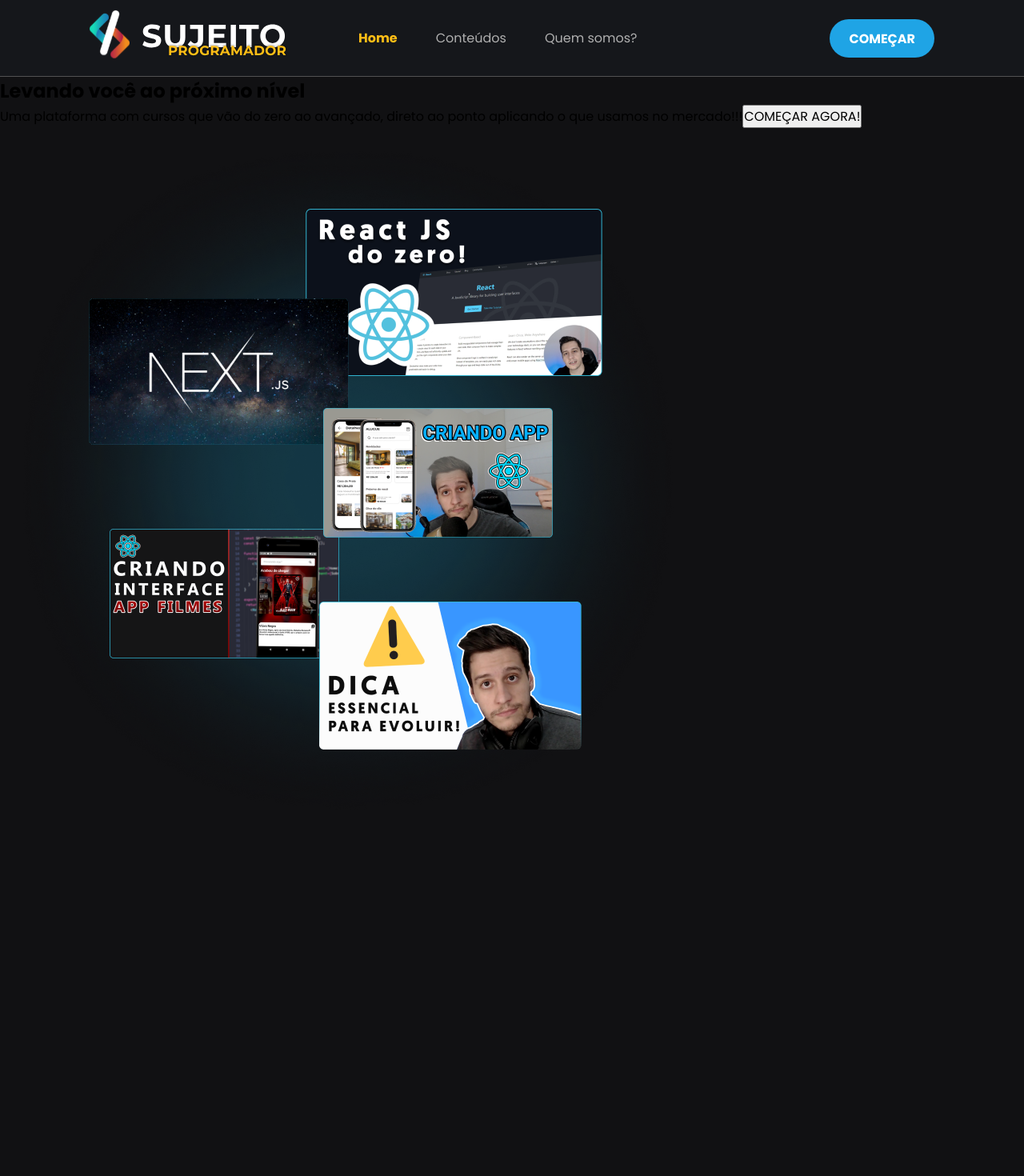
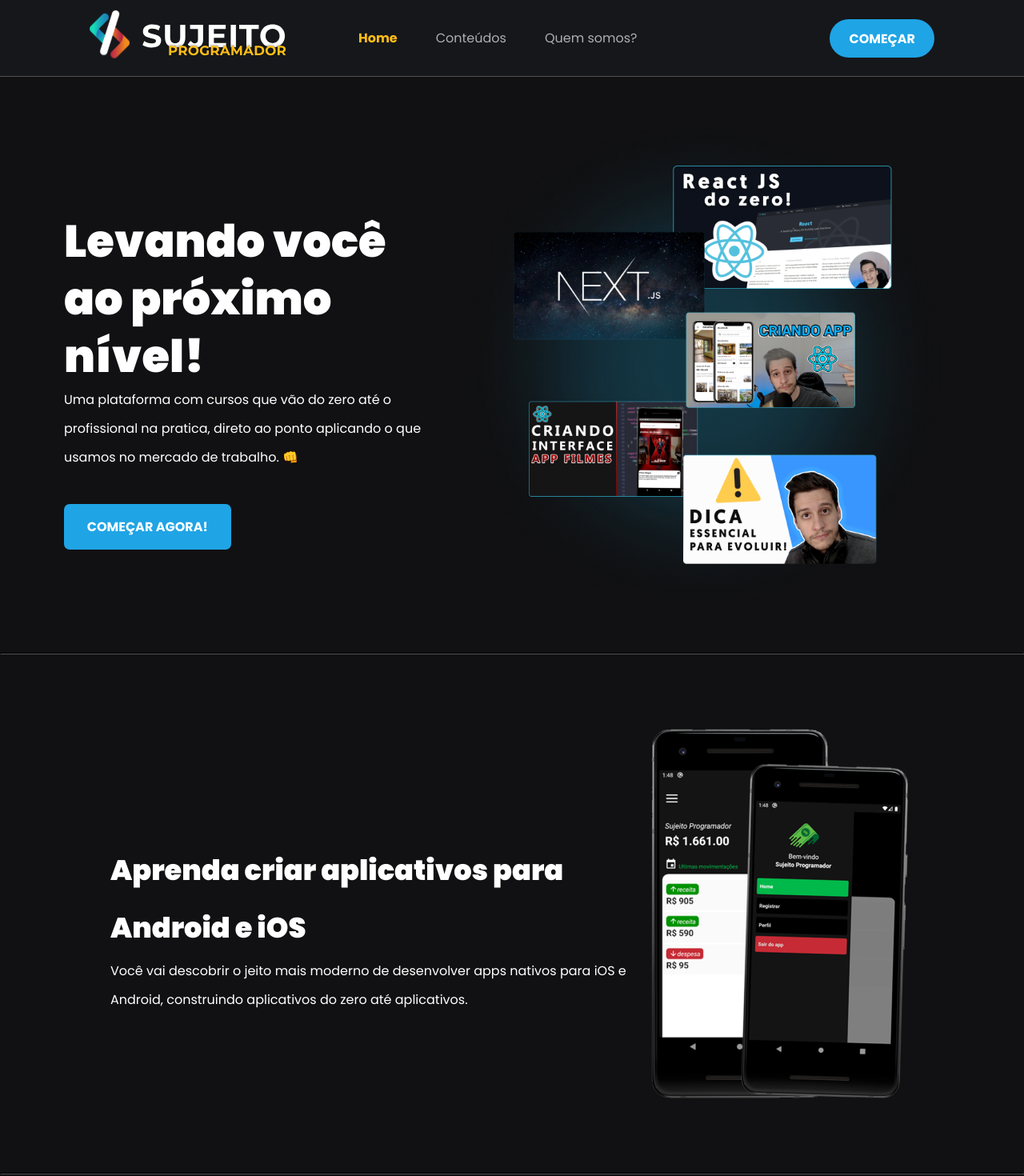
Before and after one commit to markilha/sujeito, a Next.js app: page / in a window 1280 px wide. Shown: the top 1470 px of the page at 80% size. Before the commit the page ends 1045 px from the top, so only its background shows below. Built offline with nearby package versions, Linux system fonts and the light colour scheme.

Commit message:
Criando pagina home

```diff
--- a/src/pages/index.tsx
+++ b/src/pages/index.tsx
@@ -1,30 +1,54 @@
-import styles from '../styles/home.module.scss'
-import Head from 'next/head'
+import Head from 'next/head';
+import styles from '../styles/home.module.scss';
 
 export default function Home() {
   return (
-    <>
+   <>
     <Head>
-      <title>Apaixonado por tecnologia - Sujeito Progamador</title>
+      <title>Apaixonado por tecnologia - Sujeito Programador</title>
     </Head>
     <main className={styles.container}>
       <div className={styles.containerHeader}>
-        <section>
-          <h1>Levando você ao próximo nível</h1>
-          <span>Uma plataforma com cursos que vão do zero ao avançado, direto ao ponto aplicando o que usamos no mercado!!!</span>
+        <section className={styles.ctaText}>
+          <h1>Levando você ao próximo nível!</h1>
+          <span>Uma plataforma com cursos que vão do zero até o profissional na pratica, direto ao ponto aplicando o que usamos no mercado de trabalho. 👊</span>
           <a>
             <button>
               COMEÇAR AGORA!
             </button>
           </a>
-          <img src="/images/banner-conteudos.png"
-          alt="Conteúdos Sujeito Programador"
-          />
         </section>
 
+        <img
+            src="/images/banner-conteudos.png"
+            alt="Conteúdos Sujeito Programador"
+        />
       </div>
 
+      <hr className={styles.divisor} />
+
+      <div className={styles.sectionContent}>
+        <section>
+          <h2>Aprenda criar aplicativos para Android e iOS</h2>
+          <span>Você vai descobrir o jeito mais moderno de desenvolver apps nativos para iOS e Android, construindo aplicativos do zero até aplicativos.</span>
+        </section>
+
+        <img src="/images/financasApp.png" alt="Conteúdos desenvolvimento de apps" />
+      </div>
+
+      <hr className={styles.divisor} />
+
+      <div className={styles.sectionContent}>
+        <img src="/images/webDev.png" alt="Conteúdos desenvolvimento de aplicacoes web" />
+
+        <section>
+          <h2>Aprenda criar sistemas web</h2>
+          <span>Criar sistemas web, sites usando as tecnologias mais modernas e requisitadas pelo mercado.</span>
+        </section>
+      </div>
+
+
     </main>
-    </>
+   </>
   )
 }
--- a/src/styles/home.module.scss
+++ b/src/styles/home.module.scss
@@ -0,0 +1,86 @@
+
+
+.container{
+    display: block;
+  }
+
+  .containerHeader{
+    min-height: calc(100vh - 5rem);
+    margin: 0 auto;
+    max-width: 1120px;
+
+    display: flex;
+    align-items: center;
+    justify-content: space-between;
+
+    img{
+      max-width: 640px;
+    }
+  }
+
+  .ctaText{
+    max-width: 600px;
+
+    h1{
+      font-size: 3.5rem;
+      line-height: 4.5rem;
+      font-weight: 900;
+      margin-top: 2.5rem;
+      color: var(--white);
+    }
+
+    span{
+      font-size: 1rem;
+      line-height: 2.25rem;
+      color: var(--white);
+    }
+
+    button{
+      background-color: var(--blue-900);
+      border:0;
+      padding: 1rem 1.8rem;
+      margin-top: 2.5rem;
+      border-radius: 7px;
+      color: var(--white);
+      font-weight: bold;
+    }
+  }
+
+  .divisor{
+    width: 100%;
+    bottom: 0;
+    height: 1px;
+    border-color: var(--gray-200)
+  }
+
+
+  .sectionContent{
+    margin: 5.5rem auto;
+    max-width: 1120px;
+    display: flex;
+    align-items: center;
+    justify-content: center;
+
+    section{
+      max-width: 670px;
+    }
+
+
+    img{
+      max-width: 550px;
+    }
+
+    h2{
+      font-size: 2.2rem;
+      line-height: 4.5rem;
+      font-weight: 900;
+      margin-top: 2.2rem;
+      color: var(--white);
+    }
+
+    span{
+      font-size: 1rem;
+      line-height: 2.25rem;
+      color: var(--white);
+    }
+  }
```
